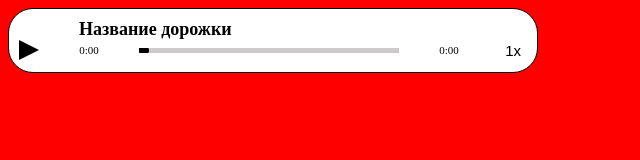
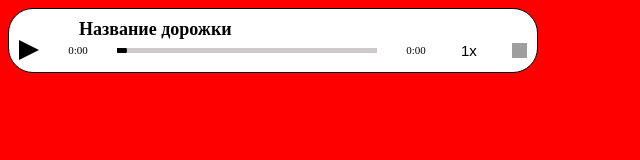
Before and after one commit to zero-threat/test-task1, a website built with webpack: page static/index.html in a window 1280 px wide. Shown: the whole page, without its empty margins (0-640 px from the left). Built offline with nearby package versions, Linux system fonts and the light colour scheme; grey boxes are pictures that could not be loaded.

Commit message:
commit add image

```diff
--- a/src/playerBuilder.js
+++ b/src/playerBuilder.js
@@ -42,13 +42,15 @@ class SoundPlayer {
     this.timeLeftSpan = elementCreater('span', `${this.classPrefix}-time-left`)
     this.timeLeftSpan.innerHTML = '0:00'
     this.speedViewer = this.createSpeedChanger()
+    const volumeViewer = this.createVolumeChanger()
 
     const toolBarChildrens = [
       this.playButton,
       this.currentTimeSpan,
       progressWrapper,
       this.timeLeftSpan,
-      this.speedViewer
+      this.speedViewer,
+      volumeViewer
     ]
     toolBarChildrens.forEach(el => toolBar.appendChild(el))
 
@@ -64,6 +66,14 @@ class SoundPlayer {
     const speedViewer = elementCreater('button', `${this.classPrefix}-speed-changer`)
     speedViewer.innerHTML = this.speedList[0]
     return speedViewer;
+  }
+
+  createVolumeChanger = () => {
+    const volumeViewer = elementCreater('div', `${this.classPrefix}-volume-changer`)
+    const image = elementCreater('img')
+    image.src = 'https://cdn2.iconfinder.com/data/icons/flat-ui-icons-24-px/24/volume-24-512.png'
+    volumeViewer.appendChild(image)
+    return volumeViewer;
   }
 
   play = () => {
--- a/src/styles/media-player.scss
+++ b/src/styles/media-player.scss
@@ -89,4 +89,13 @@
     align-items: center;
     font-size: 15px;
   }
+
+  &-volume-changer {
+    height: 15px;
+
+    img {
+      width: 15px;
+      height: 15px;
+    }
+  }
 }
```
